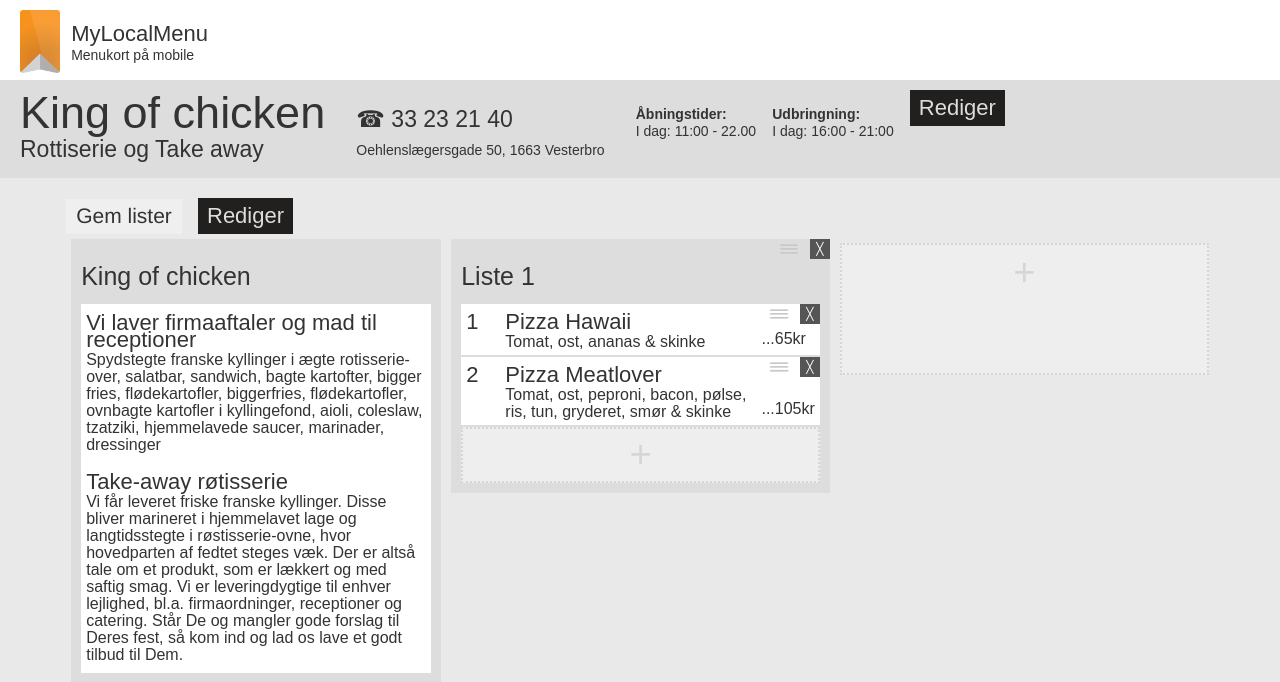
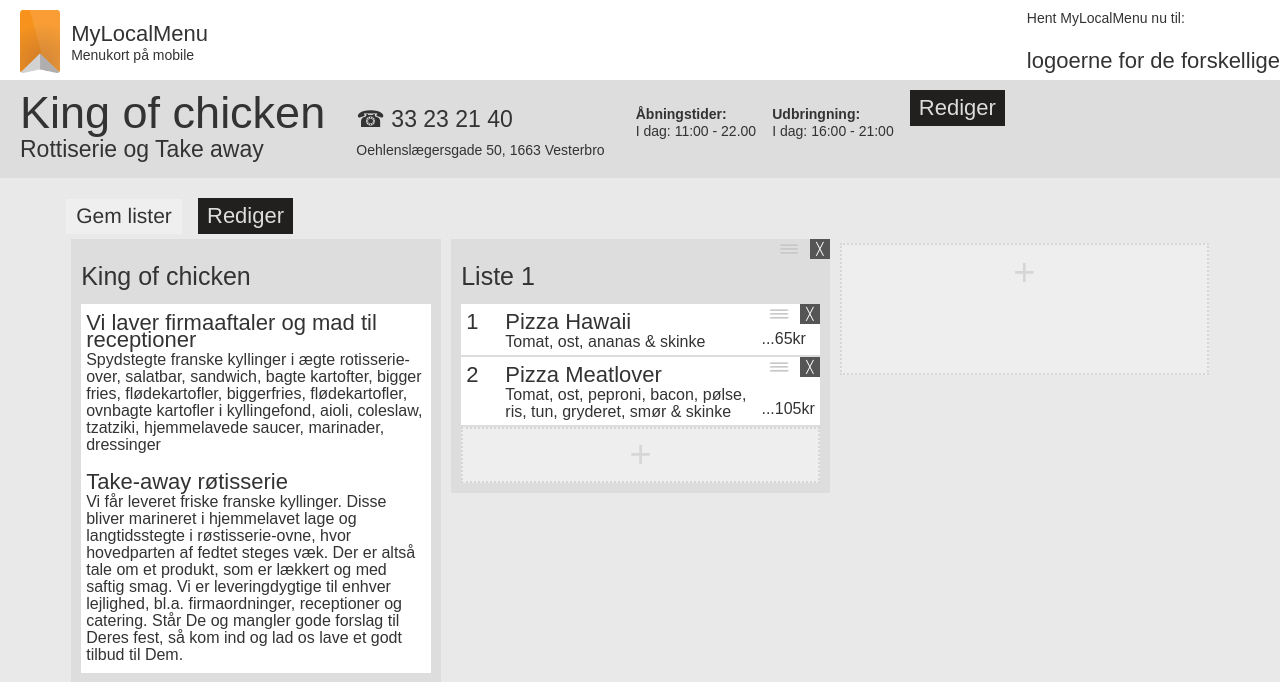
Before and after one commit to christianskovengaard/MyLocalMenu, a PHP site: page /admin.php in a window 1280 px wide. Shown: the top 682 px of the page. Run offline with PHP 8.4, Linux system fonts and the light colour scheme.

Commit message:
add GetAppInfo to admin.php

```diff
--- a/admin.php
+++ b/admin.php
@@ -29,6 +29,10 @@
                     <div class="logoText">
                          <h5>MyLocalMenu</h5>
                          <h6>Menukort på mobile</h6>
+                    </div>
+                    <div class="appGetInfo">
+                        <h6>Hent MyLocalMenu nu til:</h6>
+                        <p>logoerne for de forskellige</p>
                     </div>
                 </div>
             </div>
--- a/css/general_admin.css
+++ b/css/general_admin.css
@@ -72,6 +72,8 @@ input {
 .logoWrapper { display: block; width: 200px; margin: 10px 0 0 0; }
 .logoWrapper img { display: inline-table; width: 40px;  vertical-align: middle; }
 .logoText { display: inline-table; height: 50px; vertical-align: middle;  margin: 10px 0 0 5px; }
+
+.appGetInfo { position: absolute; right: 0px; top: 0px; }
 
 .menuWrapperInner { display: table; margin: 0 auto;  }
 
```
